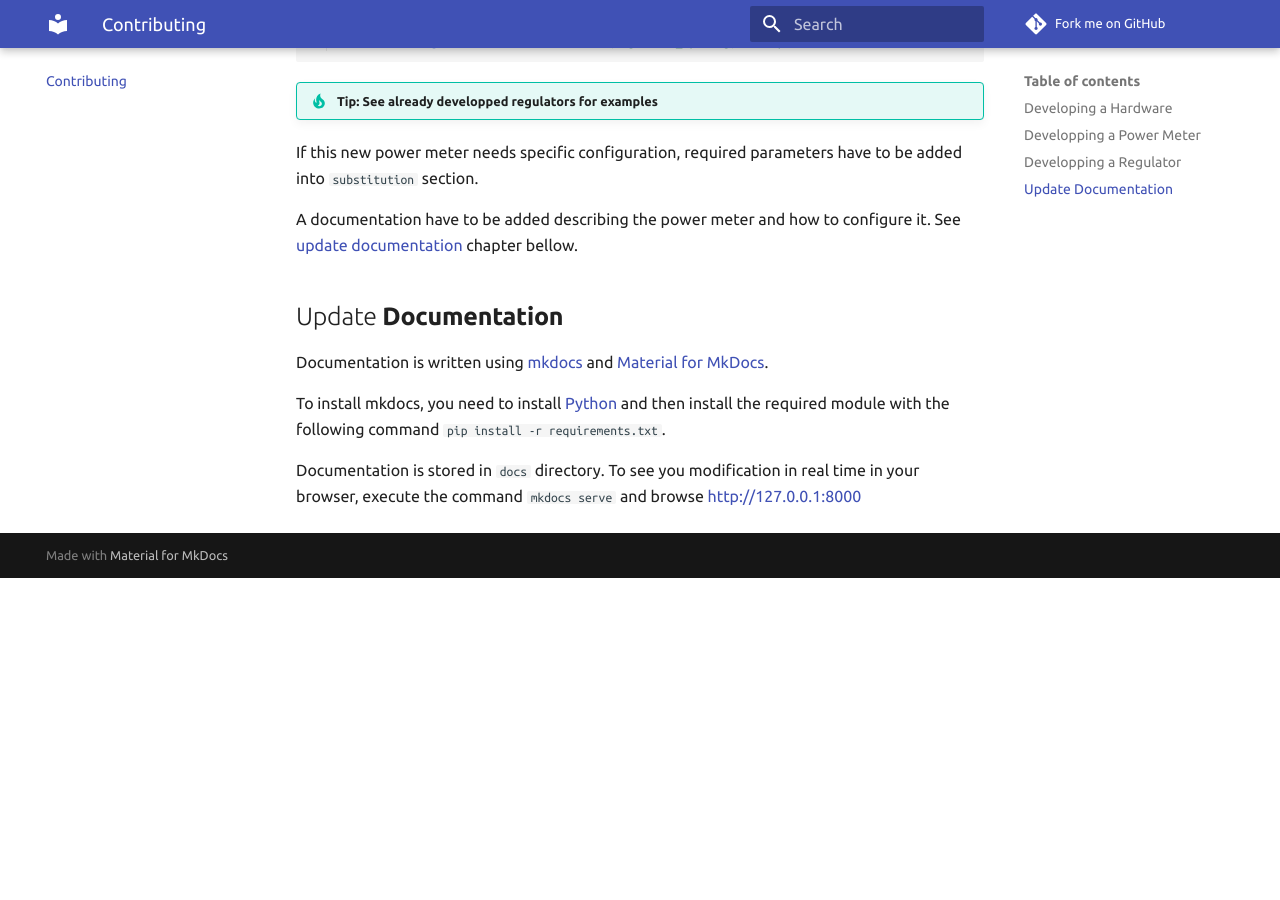
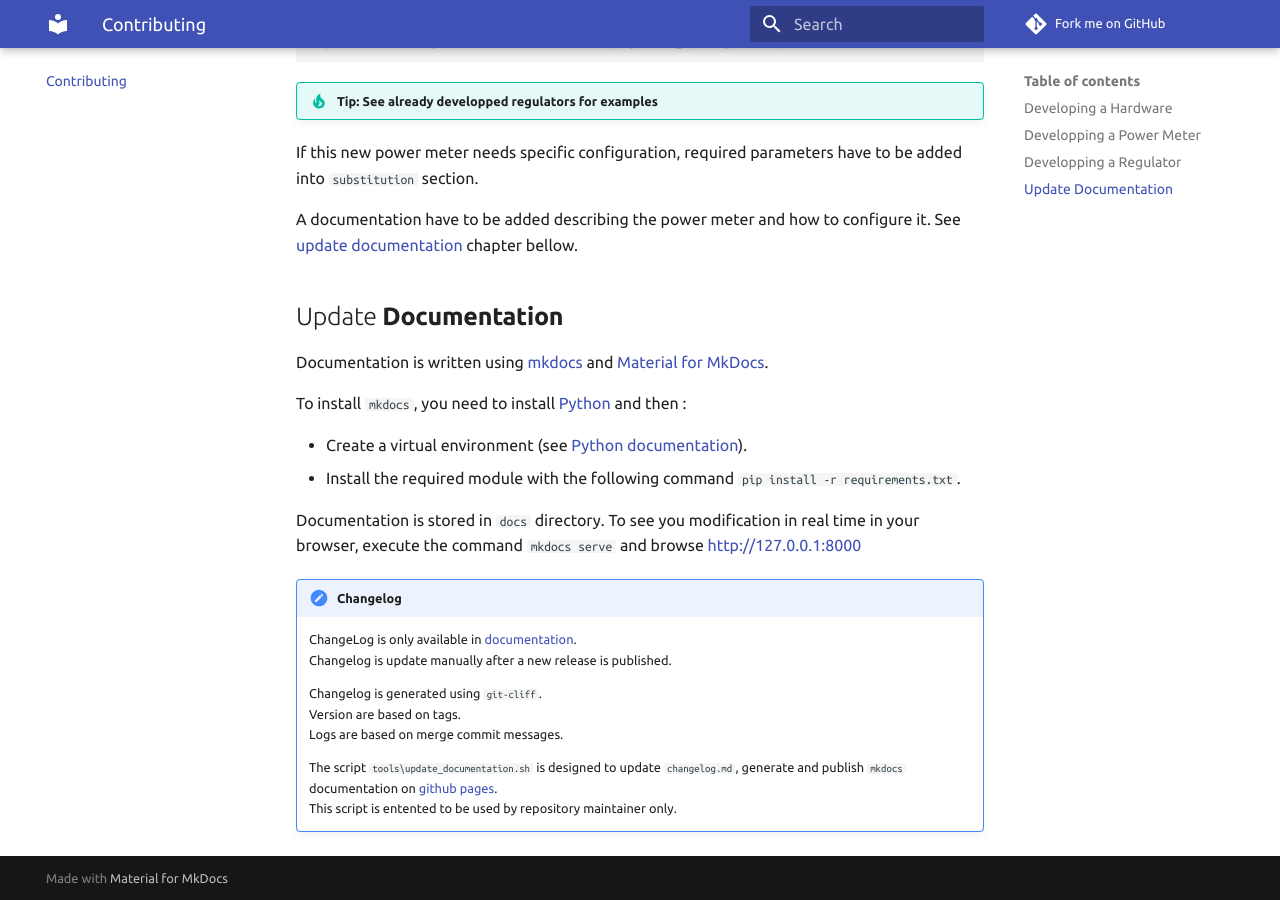
Before and after one commit to ghisch/Solar-Router-for-ESPHome, an MkDocs documentation site: the page built from docs/contributing.md, in a window 1280 px wide and 900 px high, scrolled down 1529 px. Built offline with MkDocs 1.6.1 and Material for MkDocs 9.7.7, drawn with Linux system fonts in a browser that asks for light colours; comment, search, counter and statistics services are not loaded; before the commit the page ends 2107 px from its top, so only the background shows below that.

Commit message:
doc: Update documentation about changelog generation

```diff
--- a/docs/changelog.md
+++ b/docs/changelog.md
@@ -1,4 +1,10 @@
-# Changelog
+!!! Changelog update
+    ChangeLog is only available in [documentation](https://xavierberger.github.io/Solar-Router-for-ESPHome/changelog/).
+    Changelog is update manually after a new release is published.
 
-!!! note
-    ChangeLog is only populated in [documentation](https://xavierberger.github.io/Solar-Router-for-ESPHome/changelog/) when a new release is published.
+    Changelog is generated using `git-cliff`.
+    Version are based on tags.
+    Logs are based on merge commit messages.
+
+    The script `tools\update_documentation.sh` is designed to update `changelog.md`, generate and publish `mkdocs` documentation on [github pages](https://xavierberger.github.io/Solar-Router-for-ESPHome/).
+    This script is entented to be used by repository maintainer only.
--- a/docs/contributing.md
+++ b/docs/contributing.md
@@ -58,6 +58,11 @@ A documentation have to be added describing the power meter and how to configure
 
 Documentation is written using [mkdocs](https://www.mkdocs.org/) and [Material for MkDocs](https://squidfunk.github.io/mkdocs-material/).
 
-To install mkdocs, you need to install [Python](https://python.org) and then install the required module with the following command `pip install -r requirements.txt`.
+To install `mkdocs`, you need to install [Python](https://python.org) and then :
+
+- Create a virtual environment (see [Python documentation](https://docs.python.org/3/library/venv.html)).
+- Install the required module with the following command `pip install -r requirements.txt`.
 
 Documentation is stored in `docs` directory. To see you modification in real time in your browser, execute the command `mkdocs serve` and browse [http://127.0.0.1:8000](http://127.0.0.1:8000)
+
+{% include "changelog.md"%}
--- a/mkdocs.yml
+++ b/mkdocs.yml
@@ -54,3 +54,4 @@ plugins:
   - git-revision-date-localized:
       type: datetime
   - glightbox
+  - include-markdown
--- a/requirements.txt
+++ b/requirements.txt
@@ -1,7 +1,8 @@
 mkdocs
+mkdocs-git-revision-date-localized-plugin
+mkdocs-glightbox
+mkdocs-include-markdown-plugin
 mkdocs-material
 mkdocs-material-extensions
 mkdocs-minify-plugin
-mkdocs-git-revision-date-localized-plugin
-mkdocs-glightbox
 pymdown-extensions
```
Also changed, not shown: docs/images/SolarRouterBanner.png (renamed from docs/images/SolarRouterSocial.png), docs/index.md (line endings or trailing spaces), 3 other files.
